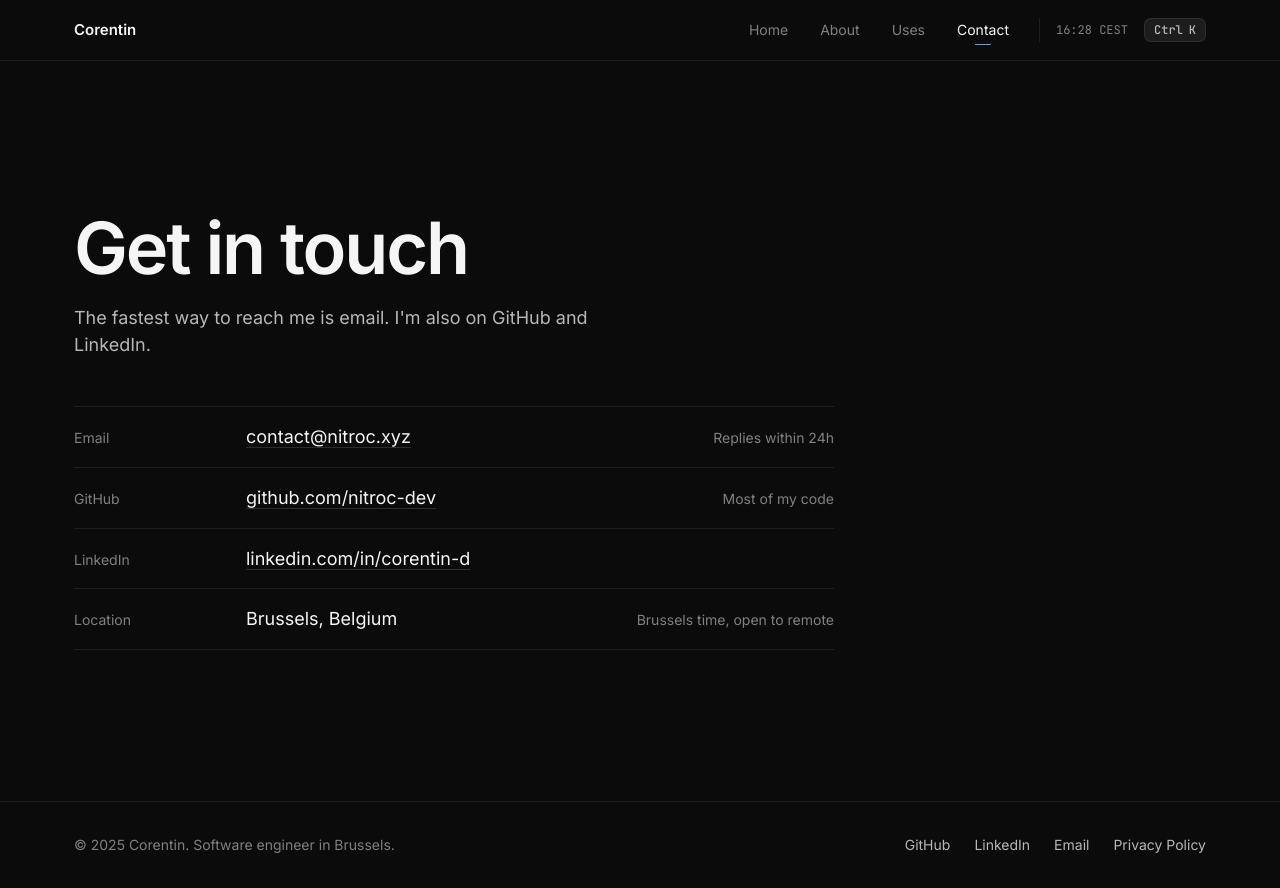
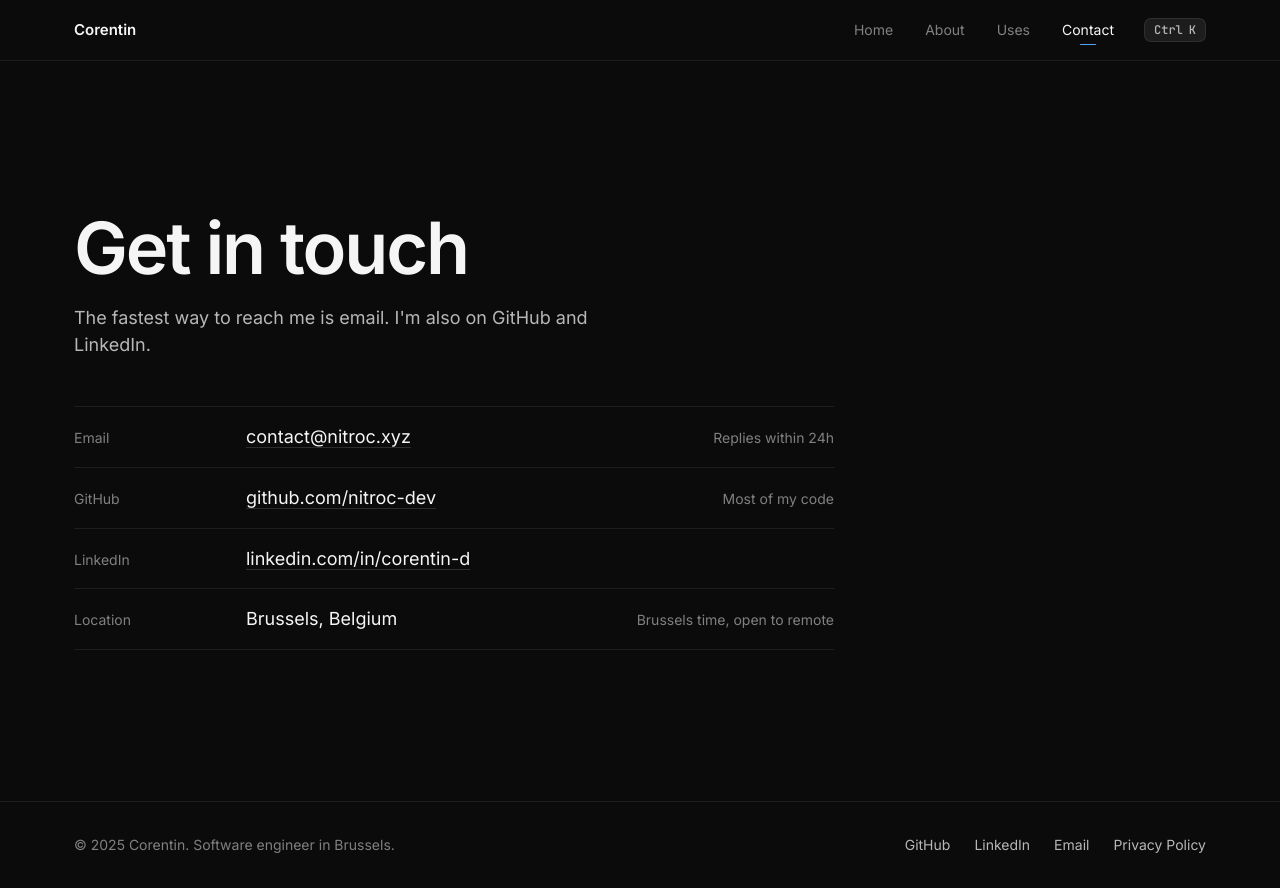
Before and after one commit to nitroc-dev/Zeus, a Next.js app: page /en/contact in a window 1280 px wide. Built offline with nearby package versions, Linux system fonts and the light colour scheme.

Commit message:
Remove button glow and clocks
- Override --shadow-accent so primary buttons sit flat
- Remove the Brussels clock from the header and the Now list

```diff
--- a/src/app/globals.css
+++ b/src/app/globals.css
@@ -21,6 +21,9 @@
   --font-mono:
     var(--font-jetbrains-mono), ui-monospace, "SF Mono", Menlo, Consolas,
     monospace;
+
+  /* No accent glow under primary buttons on the site */
+  --shadow-accent: none;
 
   /* Portfolio names kept as aliases of DS semantic tokens */
   --navy-0: var(--bg);
--- a/src/components/local-time/index.tsx
+++ /dev/null
@@ -1,25 +0,0 @@
-"use client";
-
-import { useSyncExternalStore } from "react";
-
-const formatter = new Intl.DateTimeFormat("en-GB", {
-  timeZone: "Europe/Brussels",
-  hour: "2-digit",
-  minute: "2-digit",
-  hour12: false,
-  timeZoneName: "short",
-});
-
-const fmt = () =>
-  formatter.format(new Date()).replace("GMT+1", "CET").replace("GMT+2", "CEST");
-
-function subscribe(callback: () => void) {
-  const id = setInterval(callback, 30_000);
-  return () => clearInterval(id);
-}
-
-export function LocalTime() {
-  const time = useSyncExternalStore(subscribe, fmt, () => "");
-
-  return <span>{time}</span>;
-}
--- a/src/components/navigation/header/index.tsx
+++ b/src/components/navigation/header/index.tsx
@@ -4,7 +4,6 @@ import { Menu, X } from "lucide-react";
 import { useTranslations } from "next-intl";
 import { useEffect, useState } from "react";
 import { OPEN_PALETTE_EVENT } from "@/components/command-palette";
-import { LocalTime } from "@/components/local-time";
 import { Link, usePathname } from "@/i18n/navigation";
 
 export function Header() {
@@ -71,17 +70,7 @@ export function Header() {
           })}
         </nav>
 
-        <div
-          className="hidden md:flex items-center gap-4 ml-4 pl-4 border-l"
-          style={{ borderColor: "var(--line)" }}
-        >
-          <span
-            className="font-mono text-[length:var(--fs-1)] tabular-nums"
-            style={{ color: "var(--text-3)" }}
-            title="Brussels"
-          >
-            <LocalTime />
-          </span>
+        <div className="hidden md:flex items-center ml-4">
           <button
             type="button"
             onClick={() => window.dispatchEvent(new Event(OPEN_PALETTE_EVENT))}
--- a/src/components/sections/working-on/index.tsx
+++ b/src/components/sections/working-on/index.tsx
@@ -1,5 +1,4 @@
 import { getTranslations } from "next-intl/server";
-import { LocalTime } from "@/components/local-time";
 
 export async function Currently() {
   const t = await getTranslations("currently");
@@ -23,7 +22,7 @@ export async function Currently() {
     {
       label: t("locationLabel"),
       value: t("locationValue"),
-      sub: <LocalTime />,
+      sub: null,
     },
   ];
 
@@ -55,12 +54,14 @@ export async function Currently() {
               >
                 {value}
               </span>
+              {sub && (
                 <span
                   className="text-[length:var(--fs-2)] ml-3"
                   style={{ color: "var(--text-p-2)" }}
                 >
                   {sub}
                 </span>
+              )}
             </dd>
           </div>
         ))}
```
Lines whose indentation alone changed are shown as unchanged.
